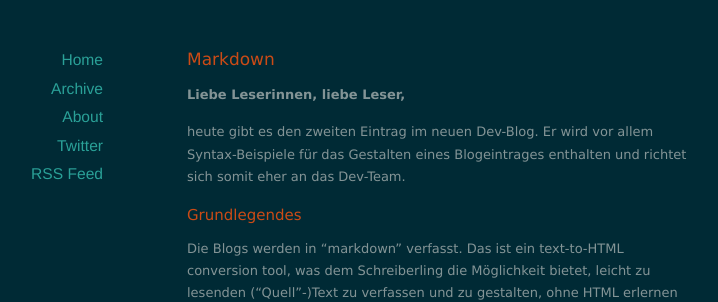
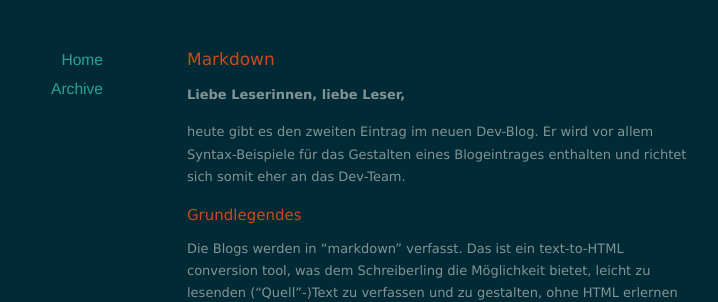
Before and after one commit to Absolventa/absolventa.github.io, a Jekyll site: the page built from index.html, in a window 1280 px wide and 900 px high. Shown: the part 125-427 px from the top of the window, without its empty margins (203-921 px from the left). Built offline with Jekyll 4.4.1, drawn with Linux system fonts in a browser that asks for light colours; nearby versions of some CDN libraries; the list of posts is cut into pages by our own code.

Commit message:
some changes

```diff
--- a/_layouts/default.html
+++ b/_layouts/default.html
@@ -35,9 +35,9 @@
         <ul>
           <li><a href="/">Home</a></li>
           <li><a href="/archives">Archive</a></li>
-          <li><a href="/about">About</a></li>
+          <!-- <li><a href="/about">About</a></li>
           <li><a href="http://twitter.com/redwall_hp">Twitter</a></li>
-          <li><a href="/feed.xml">RSS Feed</a></li>
+          <li><a href="/feed.xml">RSS Feed</a></li> -->
         </ul>
       </nav>
     </div>
```
